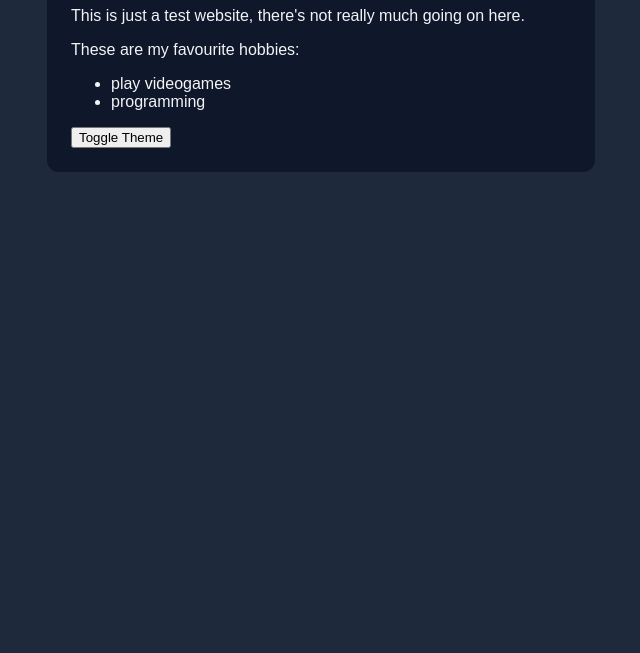
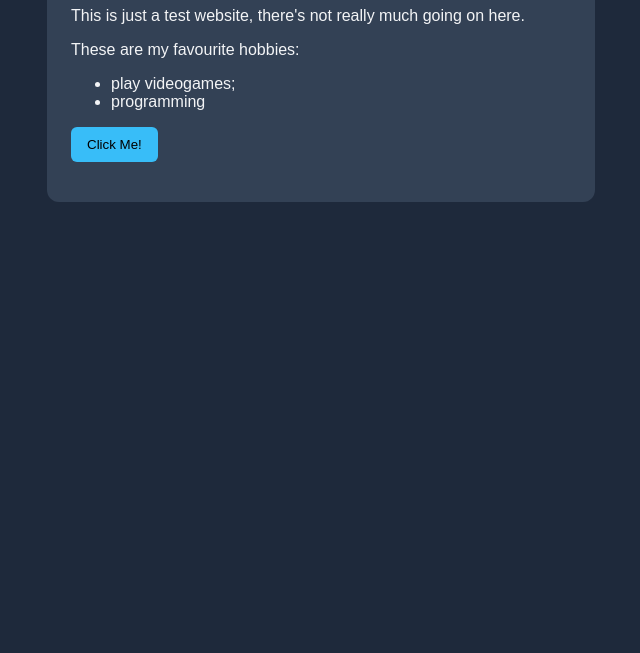
Before and after one commit to frallagh/my-first-site, a plain HTML site: page index.html in a window 1280 px wide. Shown: the part 147-800 px from the top of the page, without its empty margins (319-959 px from the left). Drawn offline with Linux system fonts and the light colour scheme.

Commit message:
Refactor index.html with updated styles and button

```diff
--- a/index.html
+++ b/index.html
@@ -6,40 +6,47 @@
   <title>My First Website</title>
   <style>
     body {
-      background-color: #1e293b; /* Dark navy background */
-      color: #f3f4f6;            /* Off-white text */
+      background-color: #1e293b;
       font-family: sans-serif;
     }
     h1 {
-      color: #38bdf8;            /* Accent color for text */
+      color: #38bdf8;
     }
-    /* Target class="card" using a dot (.) */
     .card {
-      background-color: #0f172a;  /* Darker background for the card */
-      padding: 24px;              /* Internal spacing */
-      border-radius: 12px;        /* Soft rounded corners */
-      max-width: 500px;           /* Limit width on large screens */
-      margin: 50px auto;          /* Center horizontally with top/bottom space */
+    background-color: #334155;
+    color: #f3f4f6;
+    padding: 24px;
+    border-radius: 12px;
+    max-width: 500px;
+    margin: 50px auto;
+    }
+    #btn {
+      padding: 10px 16px;
+      background-color: #38bdf8;
+      border: none;
+      border-radius: 6px;
+      cursor: pointer;
     }
   </style>
 </head>
 <body>
-  <!-- The card container wraps all visual content -->
   <div class="card">
     <h1>My First Website</h1>
     <p>This is just a test website, there's not really much going on here.</p>
     <p>These are my favourite hobbies:</p>
     <ul>
-      <li>play videogames</li>
+      <li>play videogames;</li>
       <li>programming</li>
     </ul>
-    <button id="theme-btn">Toggle Theme</button>
+    <button id="btn">Click Me!</button>
+    <p id="output"></p>
   </div>
   <script>
-    const button1 = document.querySelector('#theme-btn')
-    button1.addEventListener("click", function(){
-      document.body.style.backgroundColor = "#0284c7"
-    })
+    const button = document.querySelector("#btn")
+    const output = document.querySelector("#output")
+    button.addEventListener("click", function() {
+      output.textContent = "Hello from JavaScript!"
+    });
   </script>
 </body>
 </html>
```
